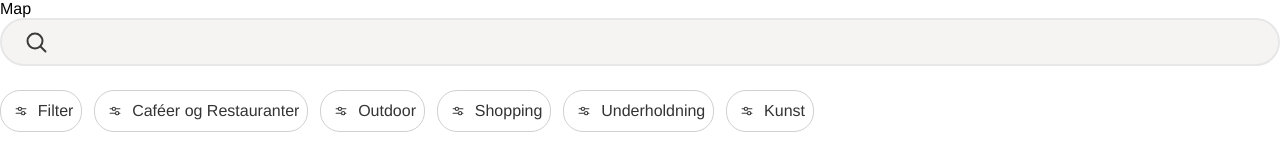
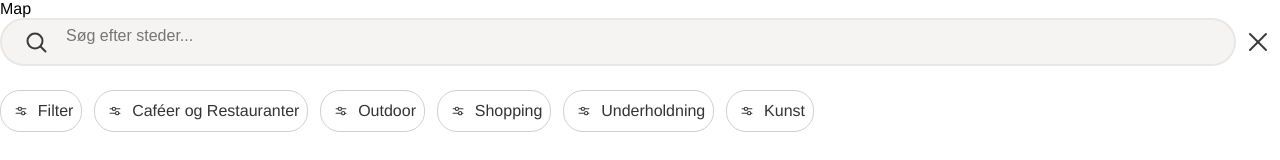
Before and after one commit to mamelishah/gemly-project-webapplication, a React (Vite) app: page /gemly-project-webapplication/map in a window 1280 px wide. Shown: the top 160 px of the page. Built offline with nearby package versions, Linux system fonts and the light colour scheme.

Commit message:
rettet fejl i searchbar.tsx vha types

```diff
--- a/src/components/ui/input/SearchBar.tsx
+++ b/src/components/ui/input/SearchBar.tsx
@@ -6,11 +6,11 @@ import searchIcon from "/src/assets/icons/navbar/search-icon.svg";
 function SearchBar({ showCancelIcon, placeholderText }) {
   const [searchQuery, setSearchQuery] = useState("");
 
-  const handleClear = ({}) => {
+  const handleClear = () => {
     setSearchQuery("");
   };
 
-  const handleSearch = (e: any) => {
+  const handleSearch = (e: { preventDefault: () => void }) => {
     e.preventDefault();
     console.log("Searching for:", searchQuery);
   };
--- a/src/pages/Map.tsx
+++ b/src/pages/Map.tsx
@@ -10,7 +10,7 @@ function Map() {
     <div >
       <div>Map</div>
       <div>
-        <SearchBar />
+        <SearchBar showCancelIcon={true} placeholderText={"Søg efter steder..."}/>
       </div>
       <div className="category-button-container">
         <CategoryButton icon={FilterIcon} title="Filter" />
```
